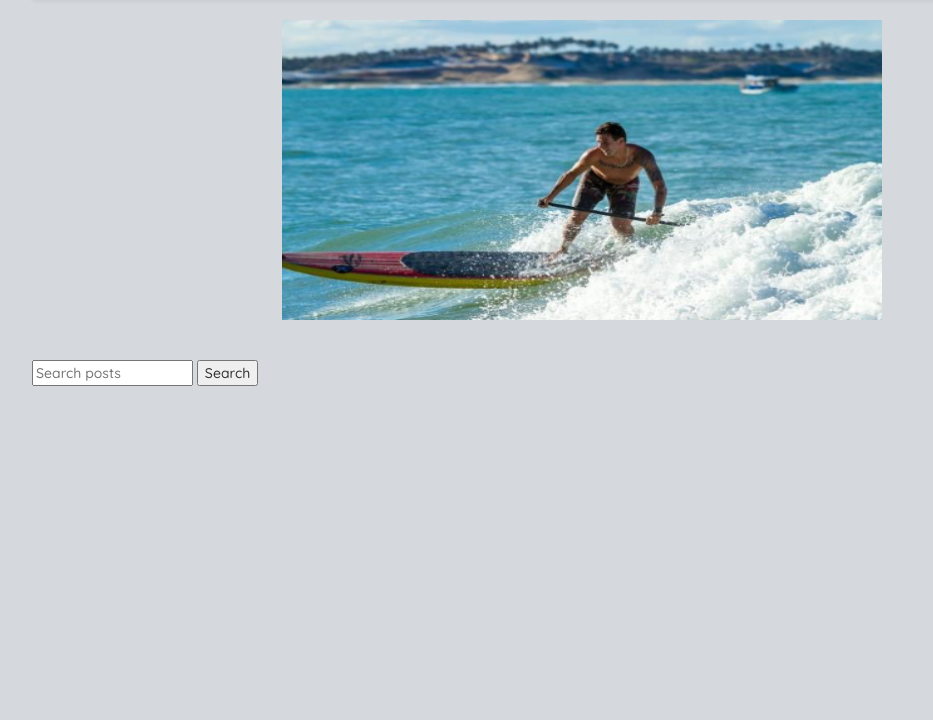
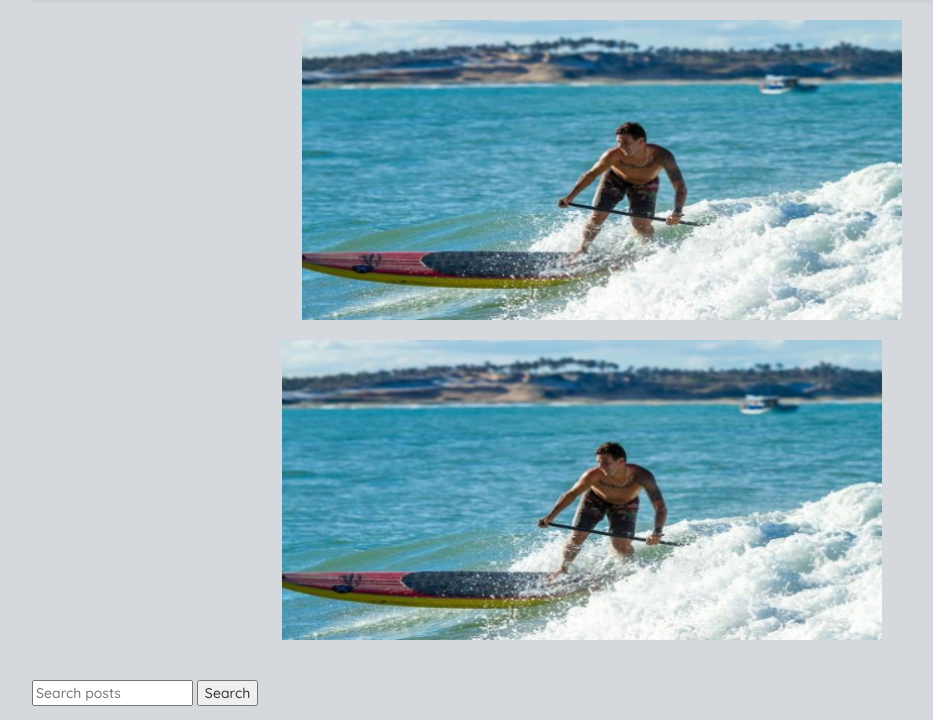
Before and after one commit to olimpiadempal/anton, a Django app: page / in a window 1280 px wide. Shown: the part 196-916 px from the top of the page, without its empty margins (38-971 px from the left). Before the commit the page ends 582 px from the top, so only its background shows below. Run offline with Django 3.2, Linux system fonts and the light colour scheme; data that the repository does not hold is empty; some libraries are stand-ins or nearby versions.

Commit message:
Bild zentiert

```diff
--- a/blog/static/css/blog.css
+++ b/blog/static/css/blog.css
@@ -25,10 +25,10 @@ body {
 }
 
 .image {
- margin-bottom: 20px;
- margin-left: 250px;
+    margin-bottom: 20px;
+    margin-left: 250px;
 
-}
+   }
 
 h1, h2, h3, h4 {
     font-family: 'Quicksand', sans-serif, cursive;
--- a/blog/templates/blog/base.html
+++ b/blog/templates/blog/base.html
@@ -8,6 +8,12 @@
         <link href="https://fonts.googleapis.com/css?family=Quicksand:300,500" rel="stylesheet">
         <link rel="stylesheet" href="{% static 'css/blog.css' %}">
     </head>
+    <style>
+        .img-container {
+          text-align: center;
+          display: block;
+        }
+    </style>
 
   <div class="content container">
 
@@ -42,11 +48,14 @@
             </div>
           </nav>
 
-      <div class= image >
-      <img src="{% static 'images/anton.PNG' %}" width="600px" height="300px"/>
-      </div>
-      <br />
 
+        <span class="img-container"> <!-- Inline parent element -->
+            <img src="{% static 'images/anton.PNG' %}" width="600px" height="300px"/>
+          </span>
+      <br/>
+
+      <div class="image"><img src="{% static 'images/anton.PNG' %}" width="600px" height="300px"/></div>
+      <br/>
             <div class="row">
                 <div class="col-md-8">
                     {% block content %}
```
